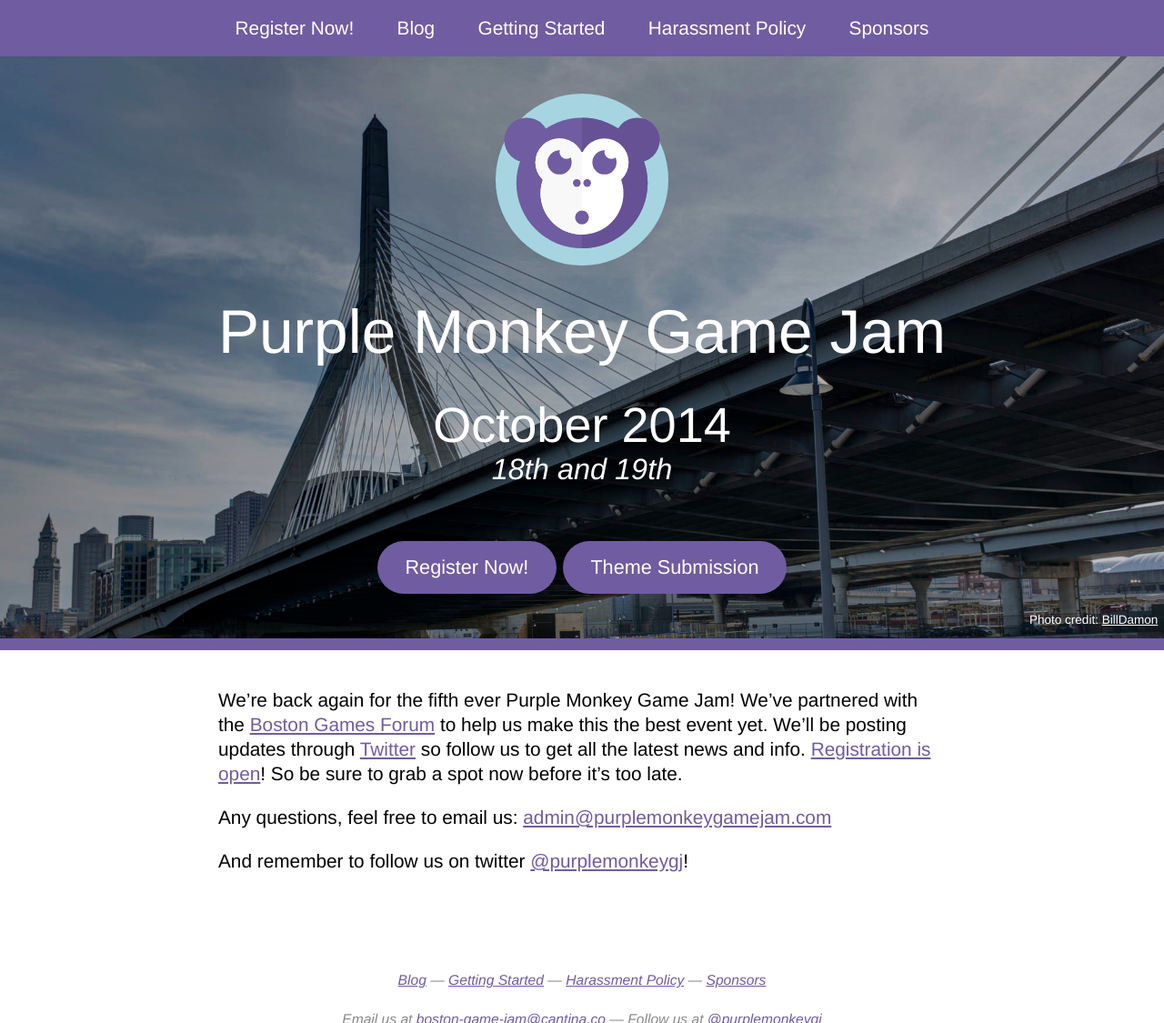
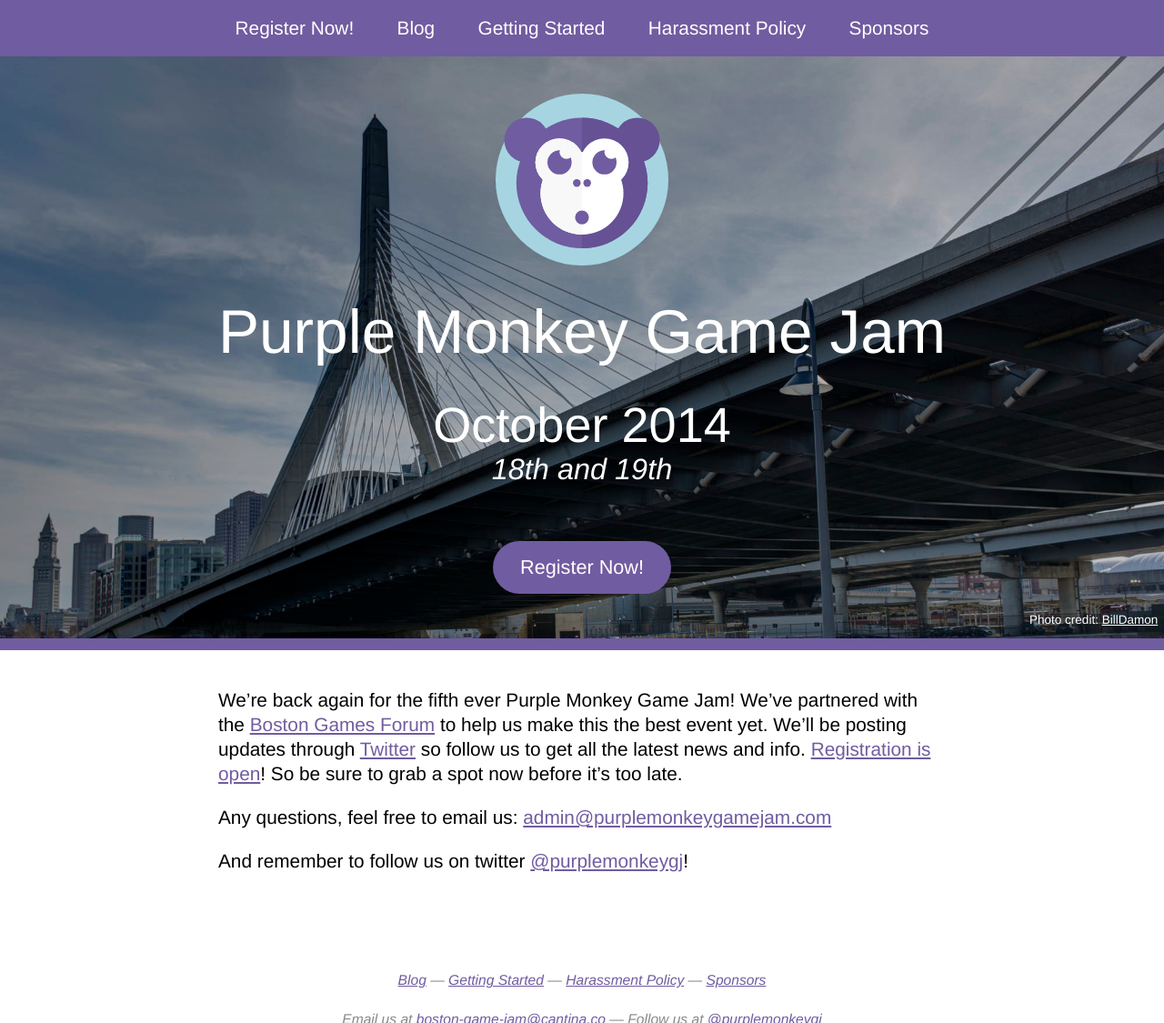
Before and after one commit to purplemonkeygamejam/purplemonkeygamejam.github.io, a Jekyll site: the page built from index.md, in a window 1280 px wide, cut to the strip 0-1125 px from the top of the page. Shown: the whole strip at 91% size. Built offline with Jekyll 4.4.1, drawn with Linux system fonts in a browser that asks for light colours; nearby versions of some CDN libraries; Markdown is read by kramdown in place of the engine named in the settings.

Commit message:
remove theme submission button from homepage

```diff
--- a/_layouts/default.html
+++ b/_layouts/default.html
@@ -49,7 +49,7 @@
 
     <p class="date"><i>{{ site.data.event.dates[0] }} and {{ site.data.event.dates[1] }}</i></p>
 
-    <p><a href="{{ site.data.event.register_url }}" class="button">Register Now!</a> <a href="/theme-submission/" class="button">Theme Submission</a></p>
+    <p><a href="{{ site.data.event.register_url }}" class="button">Register Now!</a> </p>
 
     <span class="photo-credit">Photo credit: <a href="http://www.flickr.com/photos/billdamon/12863646824/">BillDamon</a></span>
 
```
